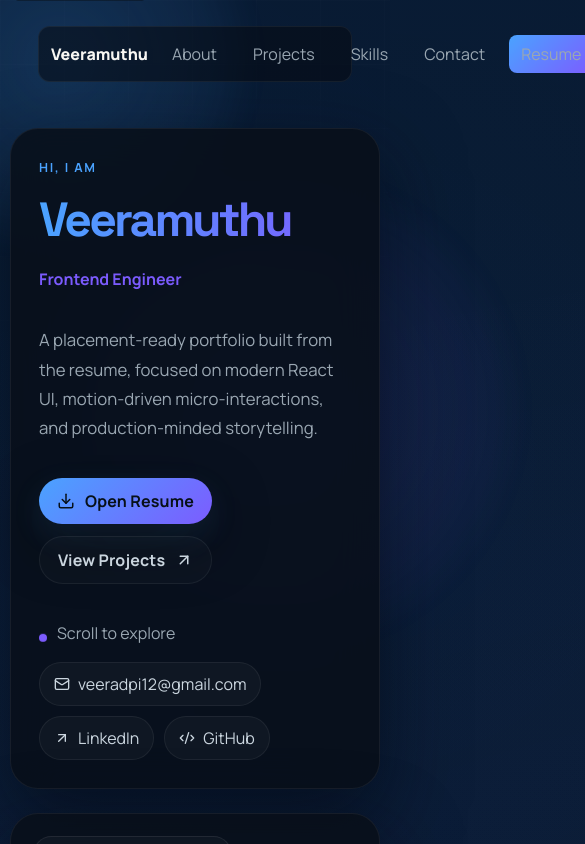
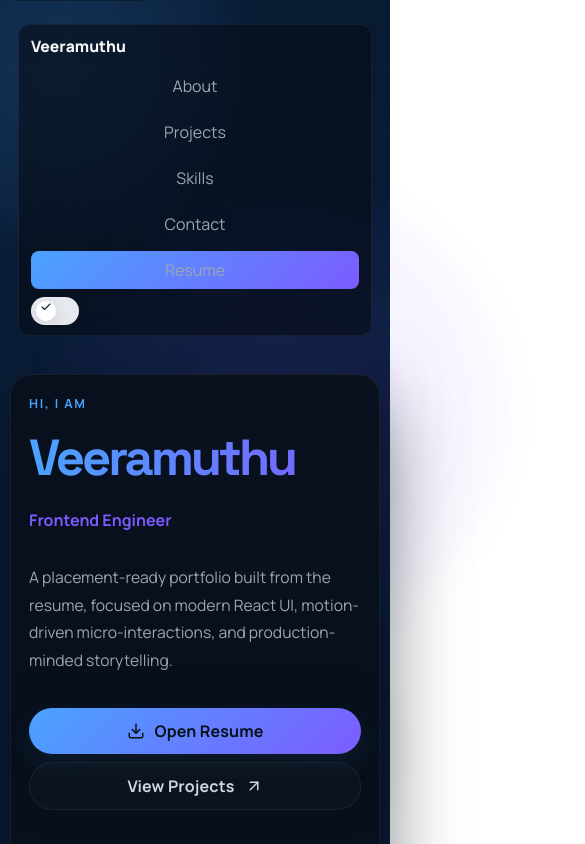
Before and after one commit to Veeramuthu2004/MUTHU_PORTFOLIO_26, a React (Vite) app: page / in a window 390 px wide. Shown: the top 844 px of the page, 585 px wide, since content can reach past the window. Built offline with nearby package versions, Linux system fonts and the light colour scheme.

Commit message:
style: improve light mode and mobile layout

```diff
--- a/src/App.css
+++ b/src/App.css
@@ -33,6 +33,10 @@
 .nav-links a { color: var(--muted); text-decoration: none; padding: 8px 12px; border-radius: 8px; }
 .nav-links a:hover { color: var(--text-high); background: rgba(255,255,255,0.02); }
 .nav-resume { background: linear-gradient(135deg,var(--accent),var(--accent-2)); color: #081018; padding: 8px 12px; }
+
+[data-theme="light"] .nav-links a:hover {
+  background: rgba(47, 129, 255, 0.08);
+}
 
 .ambient {
   position: fixed;
@@ -207,6 +211,74 @@
 .contact-actions a:hover {
   transform: translateY(-2px);
   border-color: rgba(255, 255, 255, 0.18);
+}
+
+[data-theme="light"] .hero-copy,
+[data-theme="light"] .hero-card,
+[data-theme="light"] .glass-panel,
+[data-theme="light"] .content-section,
+[data-theme="light"] .contact-panel,
+[data-theme="light"] .eyebrow,
+[data-theme="light"] .project-card,
+[data-theme="light"] .timeline-card,
+[data-theme="light"] .about-card,
+[data-theme="light"] .education-card,
+[data-theme="light"] .cert-card,
+[data-theme="light"] .stat-card,
+[data-theme="light"] .metric-card {
+  background: linear-gradient(180deg, rgba(255,255,255,0.98), rgba(247,250,253,0.96));
+  border-color: rgba(7, 10, 18, 0.08);
+  box-shadow:
+    0 10px 28px rgba(18, 28, 38, 0.05),
+    0 1px 0 rgba(255, 255, 255, 0.85) inset;
+}
+
+[data-theme="light"] .hero-card,
+[data-theme="light"] .contact-panel,
+[data-theme="light"] .content-section {
+  backdrop-filter: blur(14px);
+}
+
+[data-theme="light"] .metric-card,
+[data-theme="light"] .stat-card,
+[data-theme="light"] .skill-chip,
+[data-theme="light"] .filter-btn,
+[data-theme="light"] .contact-strip a,
+[data-theme="light"] .secondary-action,
+[data-theme="light"] .contact-actions a,
+[data-theme="light"] .modal-close {
+  background: rgba(255, 255, 255, 0.8);
+  border-color: rgba(7, 10, 18, 0.08);
+  color: var(--text);
+}
+
+[data-theme="light"] .badge,
+[data-theme="light"] .section-kicker,
+[data-theme="light"] .timeline-meta span,
+[data-theme="light"] .project-topline span,
+[data-theme="light"] .education-card span {
+  color: var(--muted);
+}
+
+[data-theme="light"] .project-stack,
+[data-theme="light"] .modal-stack {
+  color: var(--accent-2);
+}
+
+[data-theme="light"] .project-stack,
+[data-theme="light"] .timeline-card ul,
+[data-theme="light"] .contact-panel p,
+[data-theme="light"] .hero-text,
+[data-theme="light"] .hero-card-summary,
+[data-theme="light"] .project-card p,
+[data-theme="light"] .education-card p {
+  color: var(--muted);
+}
+
+[data-theme="light"] .skip-link {
+  background: #ffffff;
+  color: var(--accent);
+  box-shadow: var(--shadow-soft);
 }
 
 .contact-strip {
@@ -622,6 +694,100 @@
     padding: 18px 0 56px;
   }
 
+  .site-nav {
+    top: 8px;
+    padding: 6px 8px;
+  }
+
+  .nav-inner {
+    width: min(100%, 1200px);
+    padding: 10px 12px;
+    gap: 10px;
+    flex-direction: column;
+    align-items: stretch;
+  }
+
+  .nav-links {
+    width: 100%;
+    justify-content: space-between;
+    flex-wrap: wrap;
+  }
+
+  .nav-links a,
+  .nav-resume {
+    flex: 1 1 auto;
+    text-align: center;
+    min-width: 0;
+  }
+
+  .nav-logo {
+    font-size: 0.98rem;
+  }
+
+  .eyebrow {
+    max-width: 100%;
+    padding: 8px 12px;
+  }
+
+  .hero {
+    padding-top: 14px;
+  }
+
+  .hero-copy,
+  .hero-card,
+  .content-section,
+  .contact-panel {
+    padding: 18px;
+    border-radius: 22px;
+  }
+
+  .hero-copy h1 {
+    font-size: clamp(2.35rem, 13vw, 4rem);
+    line-height: 0.98;
+  }
+
+  .hero-text {
+    font-size: 0.98rem;
+  }
+
+  .hero-actions,
+  .contact-actions,
+  .contact-strip,
+  .nav-links {
+    gap: 8px;
+  }
+
+  .primary-action,
+  .secondary-action,
+  .contact-actions a,
+  .contact-strip a,
+  .nav-links a,
+  .nav-resume {
+    width: 100%;
+    justify-content: center;
+  }
+
+  .hero-card-name {
+    gap: 12px;
+  }
+
+  .avatar-mark {
+    width: 60px;
+    height: 60px;
+    border-radius: 18px;
+    font-size: 0.95rem;
+  }
+
+  .timeline-meta,
+  .project-topline {
+    align-items: flex-start;
+    flex-direction: column;
+  }
+
+  .project-card {
+    min-height: 0;
+  }
+
   .hero-copy h1 {
     max-width: none;
   }
@@ -653,4 +819,34 @@
   .contact-actions {
     justify-content: flex-start;
   }
+
+  .form-actions,
+  .contact-shortcuts {
+    width: 100%;
+  }
+
+  .contact-shortcuts {
+    margin-left: 0;
+  }
+
+  .form-actions {
+    flex-direction: column;
+    align-items: stretch;
+  }
+
+  .form-actions .primary-action,
+  .form-actions .secondary-action {
+    width: 100%;
+  }
+
+  .modal-overlay {
+    padding: 12px;
+  }
+
+  .project-modal {
+    width: 100%;
+    max-width: 100%;
+    padding: 18px;
+    border-radius: 18px;
+  }
 }
--- a/src/index.css
+++ b/src/index.css
@@ -31,29 +31,25 @@
 
 /* Light theme overrides applied when data-theme="light" is set on <html> */
 [data-theme="light"] {
-  --bg: #f6f8fb;
+  --bg: #f5f7fb;
   --bg-soft: #ffffff;
-  --panel: rgba(255, 255, 255, 0.98);
-  --panel-strong: rgba(248, 249, 250, 1);
+  --panel: rgba(255, 255, 255, 0.96);
+  --panel-strong: rgba(248, 250, 252, 1);
   --text-high: #071018;
   --text: #24323b;
   --muted: #5b6b73;
   --border-strong: rgba(7, 10, 18, 0.06);
   --accent: #4aa3ff;
   --accent-2: #5b4bff;
-  background: radial-gradient(circle at -10% 5%, rgba(74,163,255,0.04), transparent 28%),
-    radial-gradient(circle at 110% 20%, rgba(91,75,255,0.03), transparent 22%),
-    linear-gradient(180deg, #fbfdff 0%, #f6f8fb 36%, #eef3f8 100%);
+  background:
+    radial-gradient(circle at -10% 5%, rgba(74,163,255,0.03), transparent 30%),
+    radial-gradient(circle at 110% 20%, rgba(91,75,255,0.025), transparent 24%),
+    linear-gradient(180deg, #fcfdff 0%, #f5f7fb 38%, #edf2f7 100%);
   color: var(--text);
-  /* light-mode panel/nav/shadow tweaks */
-  /* refined light theme colors for improved contrast and polish */
-  /* Use solid white panels for maximum contrast and adjust text/muted for WCAG */
-  --panel: #ffffff;
-  --nav-bg: #ffffff;
-  --panel-strong: #f6f8fb;
+  --nav-bg: rgba(255, 255, 255, 0.88);
   --border-strong: rgba(7,10,18,0.08);
-  --shadow-soft: 0 10px 30px rgba(18,28,38,0.06);
-  --shadow-elevated: 0 20px 44px rgba(18,28,38,0.06);
+  --shadow-soft: 0 8px 22px rgba(18,28,38,0.05);
+  --shadow-elevated: 0 16px 36px rgba(18,28,38,0.06);
   --accent: #2f81ff; /* deeper blue for stronger contrast */
   --accent-2: #5b4bff;
   --text: #071827; /* very dark cyan/blue for highest readability */
```
